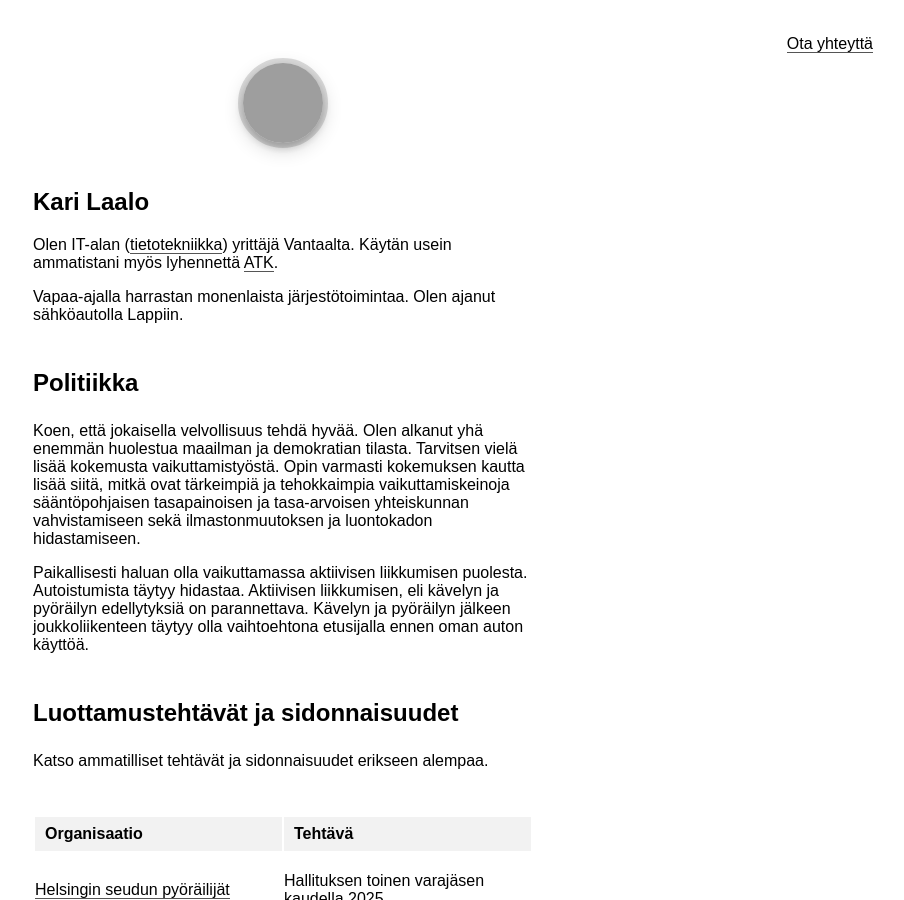
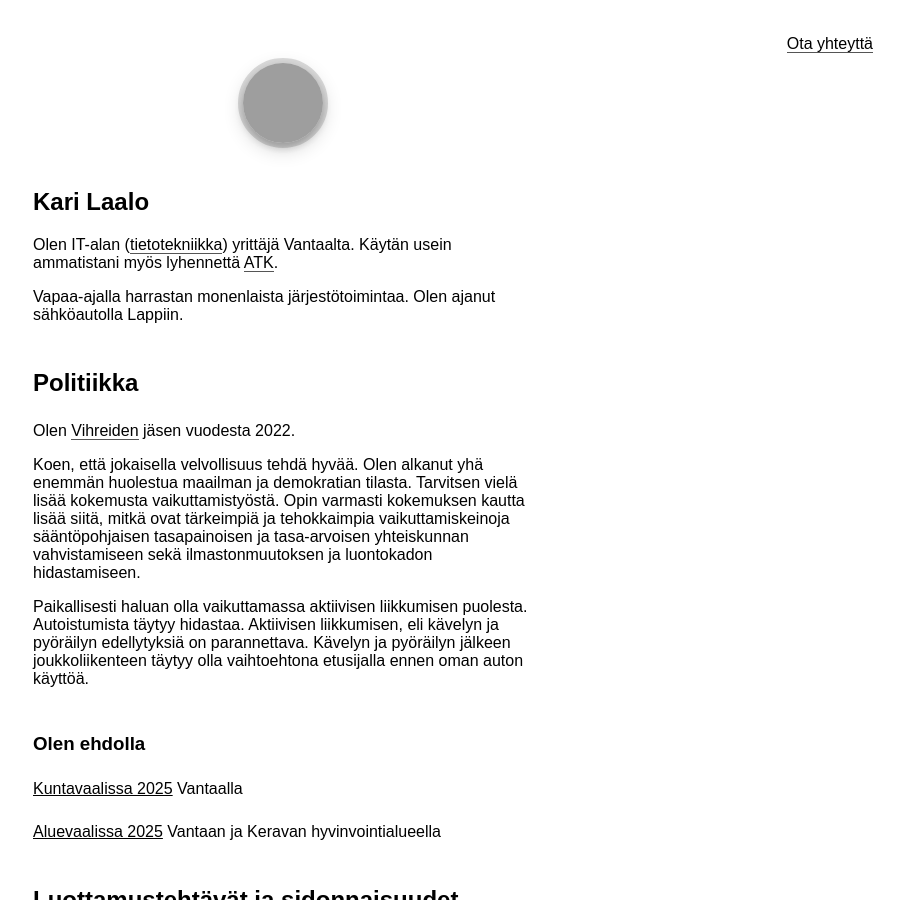
Before and after one commit to klaalo/klaalo.github.io, a Jekyll site: the page misc/tietoa.html, which Jekyll copies as it is, in a window 1280 px wide and 900 px high. Shown: the whole window, without its empty margins (357-1261 px from the left). Built offline with Jekyll 4.4.1, drawn with Linux system fonts in a browser that asks for light colours; nearby versions of some CDN libraries; some web fonts are replaced; grey boxes are pictures that could not be loaded.

Commit message:
Add links to elections

```diff
--- a/misc/tietoa.html
+++ b/misc/tietoa.html
@@ -51,6 +51,10 @@
 			<div class="col-md-6">
 
         <h2>Politiikka</h2>
+
+        <p>
+          Olen <a href="https://www.vihreat.fi">Vihreiden</a> jäsen vuodesta 2022.
+        </p>
         <p>
           Koen, että jokaisella velvollisuus tehdä hyvää. Olen alkanut yhä enemmän huolestua maailman ja demokratian tilasta. Tarvitsen vielä lisää kokemusta vaikuttamistyöstä. Opin varmasti kokemuksen kautta lisää siitä, mitkä ovat tärkeimpiä ja tehokkaimpia vaikuttamiskeinoja sääntöpohjaisen tasapainoisen ja tasa-arvoisen yhteiskunnan vahvistamiseen sekä ilmastonmuutoksen ja luontokadon hidastamiseen.
         </p>
@@ -58,6 +62,12 @@
         <p>
           Paikallisesti haluan olla vaikuttamassa aktiivisen liikkumisen puolesta. Autoistumista täytyy hidastaa. Aktiivisen liikkumisen, eli kävelyn ja pyöräilyn edellytyksiä on parannettava. Kävelyn ja pyöräilyn jälkeen joukkoliikenteen täytyy olla vaihtoehtona etusijalla ennen oman auton käyttöä.
         </p>
+
+        <h3>Olen ehdolla</h3>
+        <ul>
+          <li><a style="text-decoration: underline;" href="https://vaalit.vihreat.fi/embed/ehdokas/?kieli=fi&vaali=kuntavaalit-2025&kunta=k092&ehdokas=laalo-kari-6735">Kuntavaalissa 2025</a> Vantaalla</li>
+          <li><a style="text-decoration: underline;" href="https://vaalit.vihreat.fi/embed/ehdokas/?kieli=fi&vaali=aluevaalit-2025&alue=vantaa-keravan&ehdokas=laalo-kari-7326">Aluevaalissa 2025</a> Vantaan ja Keravan hyvinvointialueella</li>
+        </ul>
 
         <h2>Luottamustehtävät ja sidonnaisuudet</h2>
         <p>Katso ammatilliset tehtävät ja sidonnaisuudet erikseen alempaa.</p>
```
